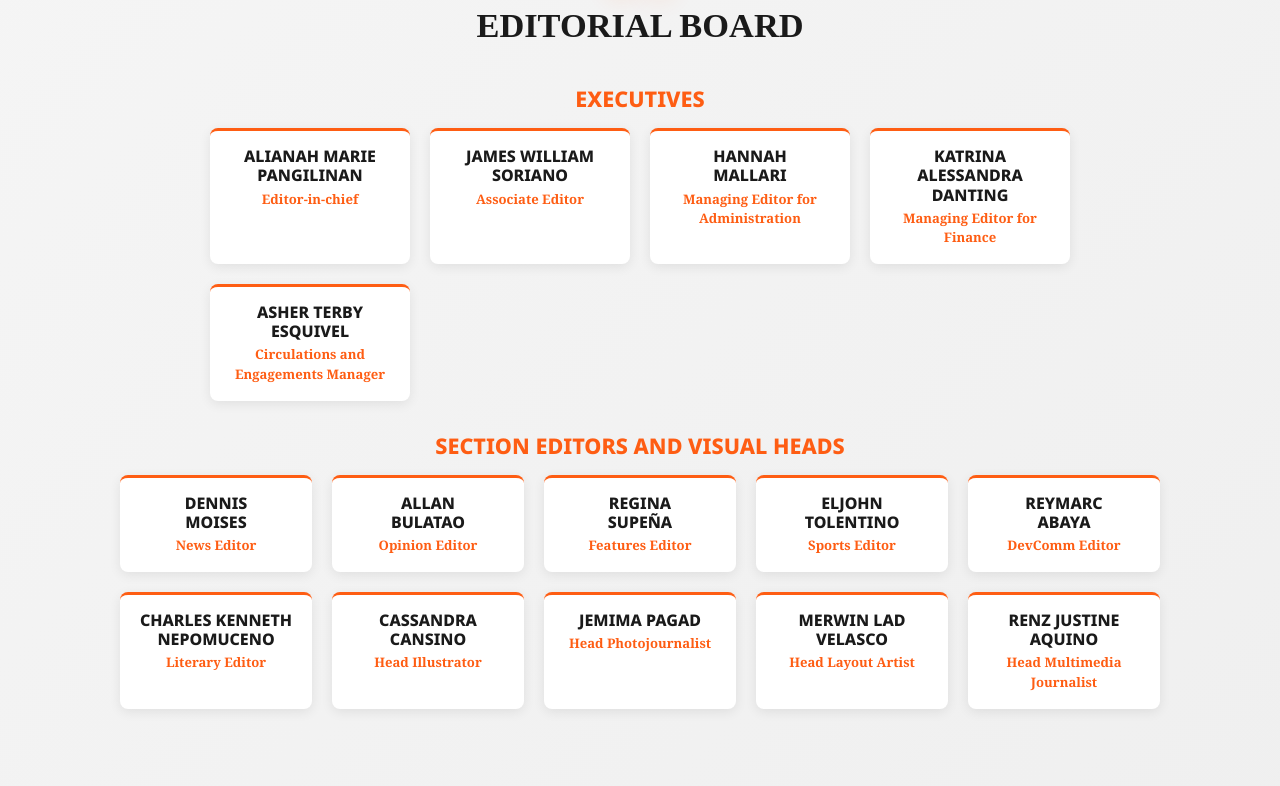
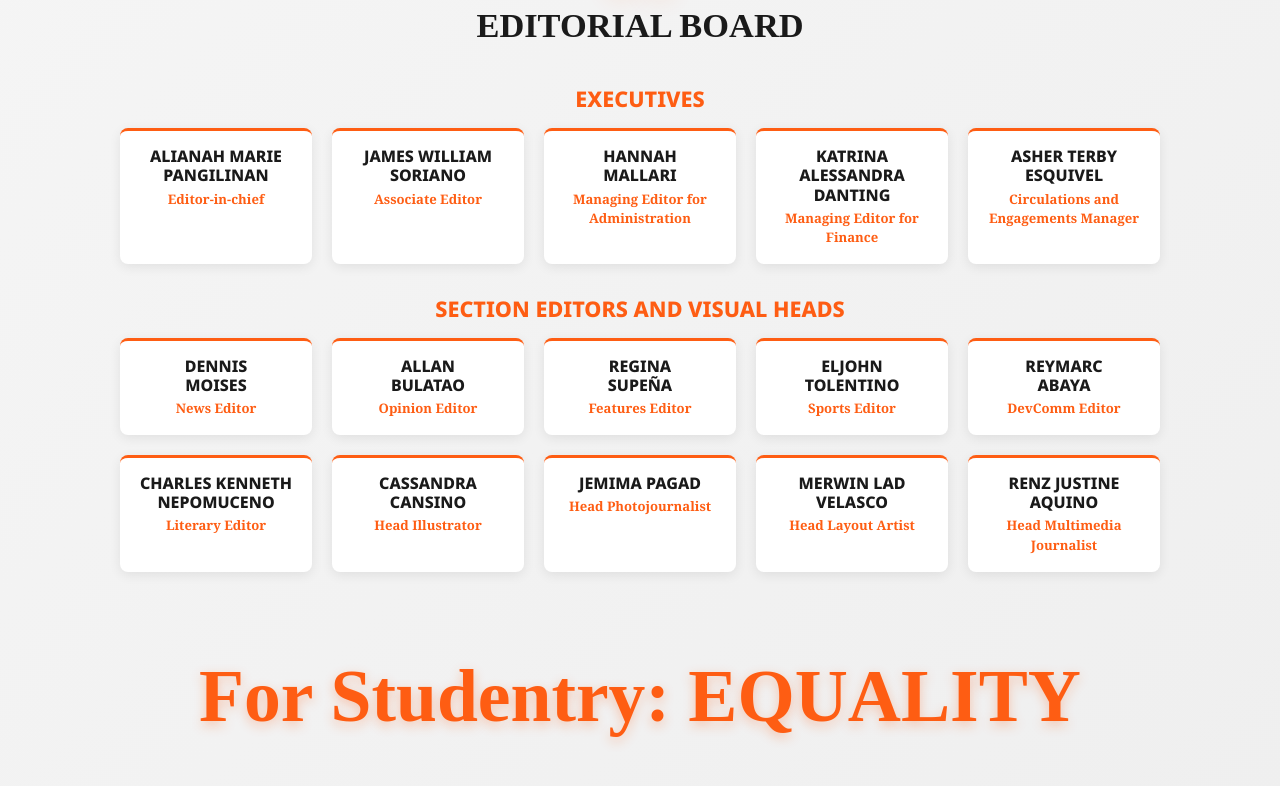
Before and after one commit to Denki25/clsucollegian, a plain HTML site: page about.html in a window 1280 px wide. Shown: the part 2009-2795 px from the top of the page. Drawn offline with Linux system fonts and the light colour scheme.

Commit message:
update about

```diff
--- a/style.css
+++ b/style.css
@@ -2707,8 +2707,8 @@ footer {
 }
 
 .executives-grid {
-    grid-template-columns: repeat(4, minmax(0, 1fr));
-    max-width: 860px;
+    grid-template-columns: repeat(5, minmax(0, 1fr));
+    max-width: 1040px;
 }
 
 .editors-grid {
```
